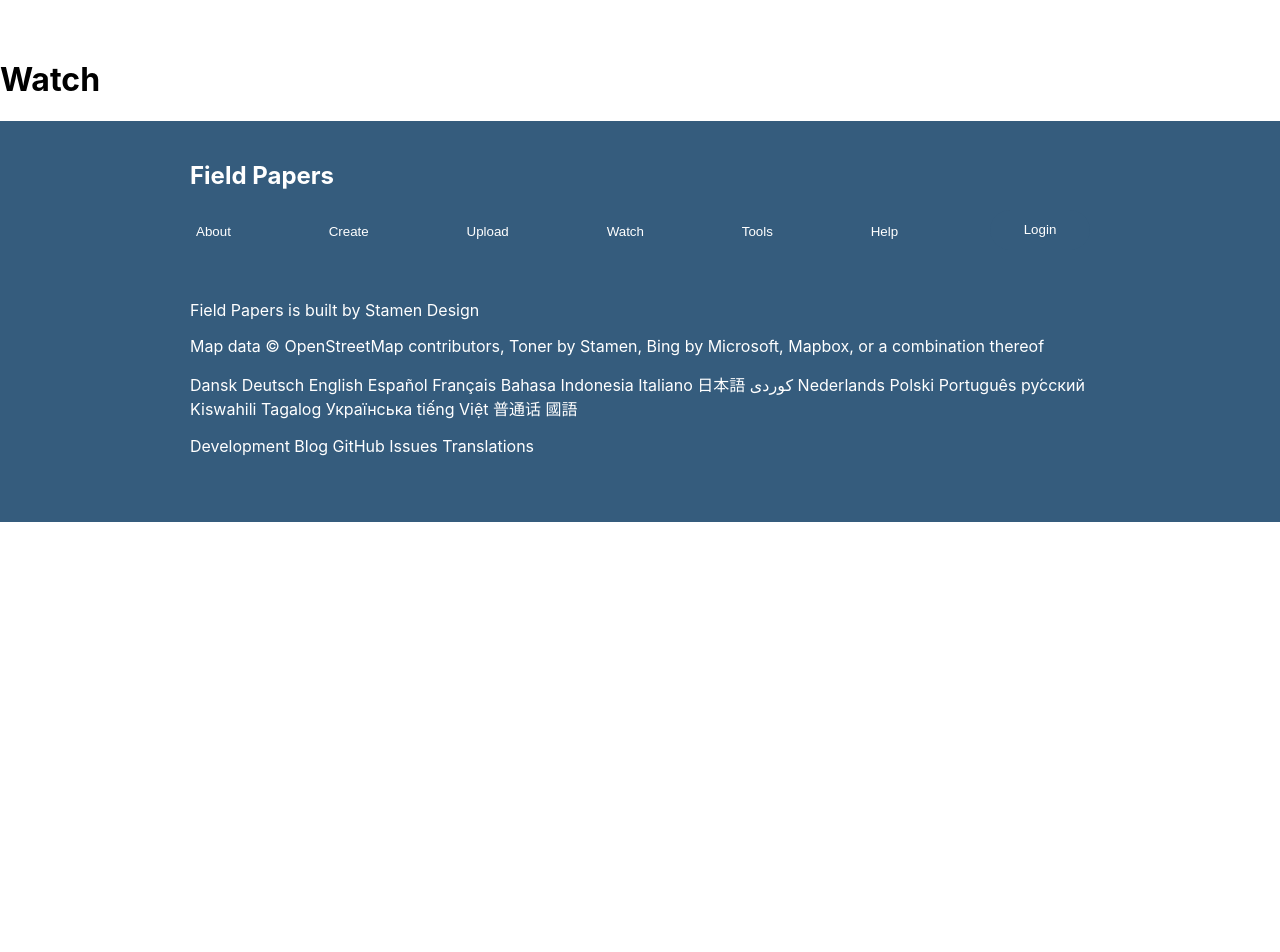
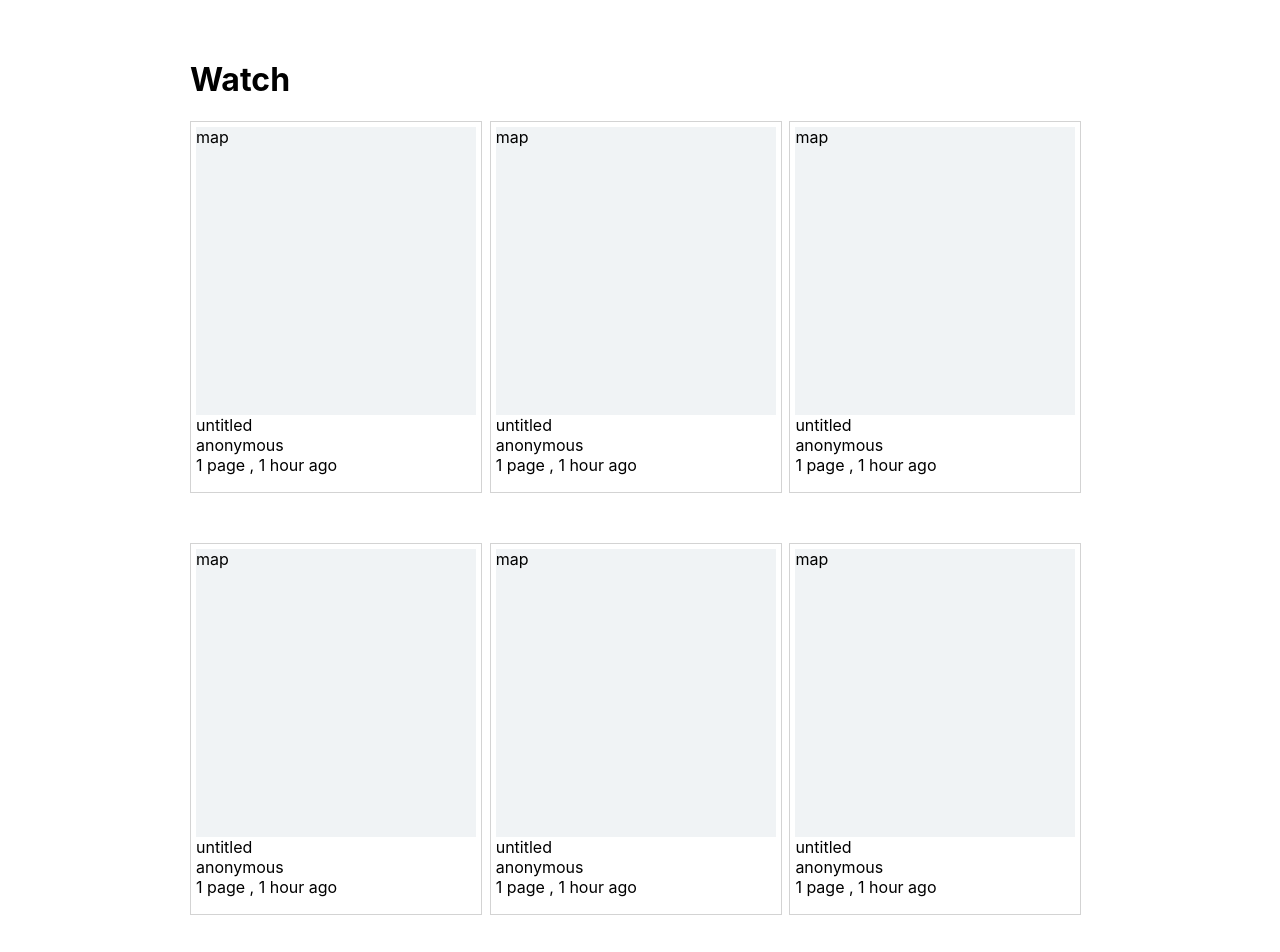
Before and after one commit to luisabad3210/fieldpapers, a React (Create React App) app: page /watch in a window 1280 px wide. Shown: the part 80-1032 px from the top of the page. Before the commit the page ends 800 px from the top, so only its background shows below. Built offline with nearby package versions, Linux system fonts and the light colour scheme.

Commit message:
adding wireframe to watch page

```diff
--- a/src/App.css
+++ b/src/App.css
@@ -161,3 +161,32 @@
     justify-content: center;
     align-items: center;
 }
+
+.watchContainer {
+    /* border: 1px solid red; */
+    width: 900px;
+    display: flex;
+    flex-direction: column;
+    align-self: center;
+}
+
+.watchMapSection {
+    display: grid;
+    grid-template-columns: 33.3% 33.3% 33.3%;
+    /* grid-gap: 10px; */
+}
+
+.watchMapContainer {
+    border: 1px solid lightgray;
+    width: 280px;
+    height: 360px;
+    margin-bottom: 50px;
+    padding: 5px;
+
+    display: grid;
+    grid-template-rows: 80% 20%;
+}
+
+.watchMap {
+    background-color: #f0f3f5;
+}
--- a/src/components/pages/watch.js
+++ b/src/components/pages/watch.js
@@ -2,10 +2,60 @@
 
 const Watch = () => {
     return (
-        <div>
-            <h1>
-                Watch
-            </h1>
+        <div className='watchContainer'>
+
+            <h1>Watch</h1>
+
+            <div className='watchMapSection'>
+                <div className='watchMapContainer'>
+                    <div className='watchMap'>map</div>
+                    <div>
+                        <div>untitled</div>
+                        <div>anonymous</div>
+                        <div>1 page , 1 hour ago</div>
+                    </div>
+                </div>
+                <div className='watchMapContainer'>
+                    <div className='watchMap'>map</div>
+                    <div>
+                        <div>untitled</div>
+                        <div>anonymous</div>
+                        <div>1 page , 1 hour ago</div>
+                    </div>
+                </div>
+                <div className='watchMapContainer'>
+                    <div className='watchMap'>map</div>
+                    <div>
+                        <div>untitled</div>
+                        <div>anonymous</div>
+                        <div>1 page , 1 hour ago</div>
+                    </div>
+                </div>
+                <div className='watchMapContainer'>
+                    <div className='watchMap'>map</div>
+                    <div>
+                        <div>untitled</div>
+                        <div>anonymous</div>
+                        <div>1 page , 1 hour ago</div>
+                    </div>
+                </div>
+                <div className='watchMapContainer'>
+                    <div className='watchMap'>map</div>
+                    <div>
+                        <div>untitled</div>
+                        <div>anonymous</div>
+                        <div>1 page , 1 hour ago</div>
+                    </div>
+                </div>
+                <div className='watchMapContainer'>
+                    <div className='watchMap'>map</div>
+                    <div>
+                        <div>untitled</div>
+                        <div>anonymous</div>
+                        <div>1 page , 1 hour ago</div>
+                    </div>
+                </div>
+            </div>
         </div>
     )
 }
```
